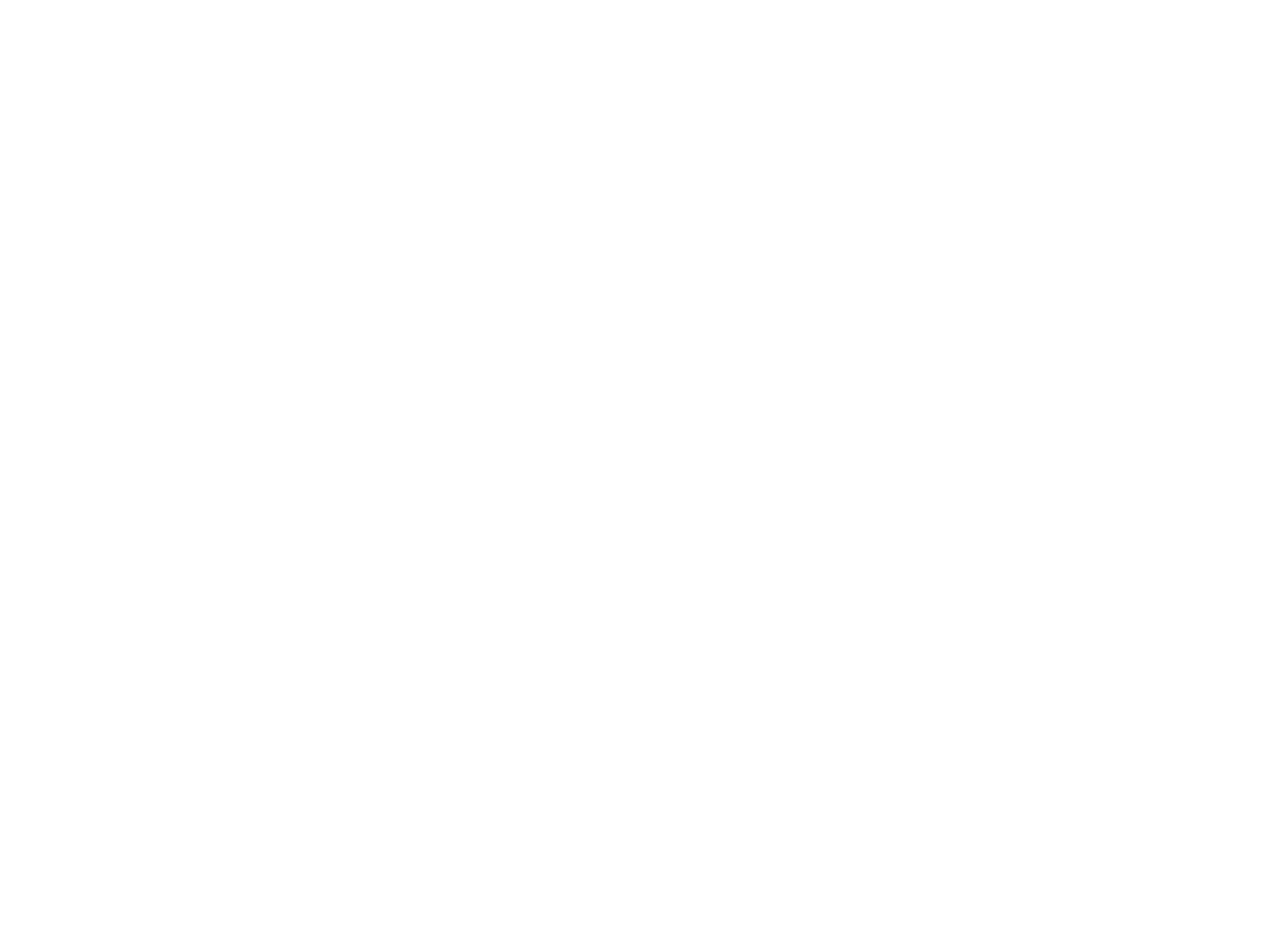
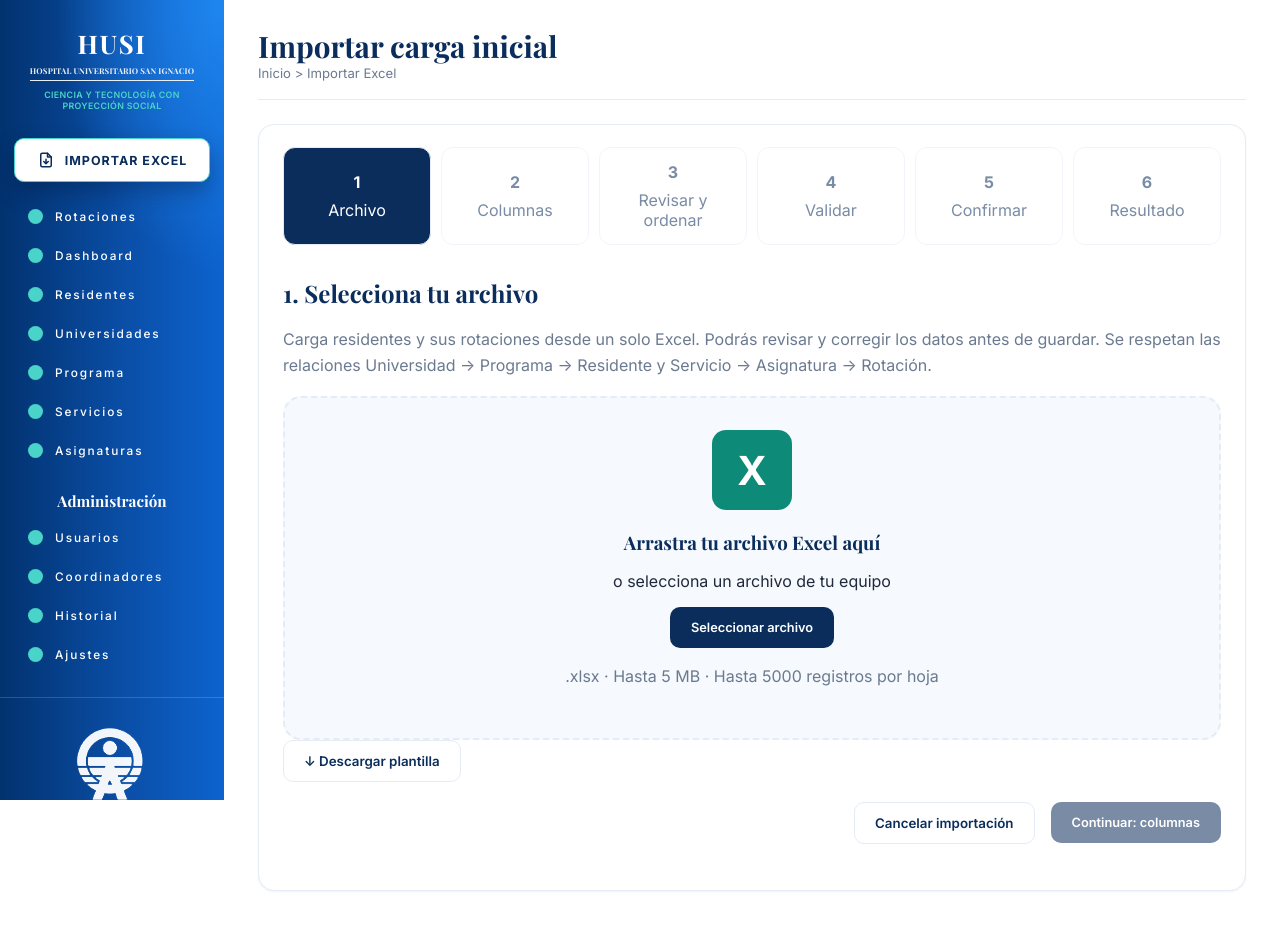
Before and after one commit to NicoPedraza2001/Plataforma-HUSI, an Angular app in the folder frontend/: page /admin/importar-excel in a window 1280 px wide. Before the commit this address led to /. Shown: the top 930 px of the page. Before the commit the page ends 800 px from the top, so only its background shows below. Built offline with nearby package versions, Linux system fonts and the light colour scheme.

Commit message:
Estructuracion de importacion del excel

```diff
--- a/frontend/src/app/app.routes.ts
+++ b/frontend/src/app/app.routes.ts
@@ -6,6 +6,7 @@ import { PanelDashboard } from './features/admin/dashboard/panel-dashboard/panel
 import { Historial } from './features/admin/historial/historial';
 import { ListadoProgramas } from './features/admin/programas/listado-programas/listado-programas';
 import { ListadoResidentes } from './features/admin/residentes/listado-residentes/listado-residentes';
+import { ImportarRotaciones } from './features/admin/rotaciones/importar-rotaciones/importar-rotaciones';
 import { ListadoRotaciones } from './features/admin/rotaciones/listado-rotaciones/listado-rotaciones';
 import { ListadoServicios } from './features/admin/servicios/listado-servicios/listado-servicios';
 import { ListadoUniversidades } from './features/admin/universidades/listado-universidades/listado-universidades';
@@ -38,6 +39,7 @@ export const routes: Routes = [
     children: [
       { path: '', redirectTo: 'residentes', pathMatch: 'full' },
       { path: 'rotaciones', component: ListadoRotaciones },
+      { path: 'importar-excel', component: ImportarRotaciones },
       { path: 'asignaturas', component: ListadoAsignaturas },
       { path: 'coordinadores', component: ListadoCoordinadores },
       { path: 'universidades', component: ListadoUniversidades },
--- a/frontend/src/app/features/admin/rotaciones/importar-rotaciones/importar-rotaciones.css
+++ b/frontend/src/app/features/admin/rotaciones/importar-rotaciones/importar-rotaciones.css
@@ -1,3 +1,7 @@
+:host {
+  display: block;
+  padding: 26px 34px 44px;
+}
 h2,
 h3 {
   color: var(--husi-navy);
--- a/frontend/src/app/features/admin/rotaciones/importar-rotaciones/importar-rotaciones.html
+++ b/frontend/src/app/features/admin/rotaciones/importar-rotaciones/importar-rotaciones.html
@@ -1,7 +1,7 @@
 <header class="page-head">
   <div>
     <h1 class="page-head__title">Importar carga inicial</h1>
-    <p class="breadcrumb">Inicio &gt; Rotaciones &gt; Importar Excel</p>
+    <p class="breadcrumb">Inicio &gt; Importar Excel</p>
   </div>
 </header>
 <section class="card" [attr.aria-busy]="ocupado()">
@@ -273,7 +273,7 @@
     <p class="ayuda" role="status">Guarda o cancela la corrección de la fila antes de continuar.</p>
   }
   <footer>
-    <button class="btn btn--outline" [disabled]="ocupado()" (click)="cerrar.emit()">
+    <button class="btn btn--outline" [disabled]="ocupado()" (click)="volver()">
       {{ terminado() ? 'Ver rotaciones' : 'Cancelar importación' }}
     </button>
     @if (paso() > 0 && !terminado()) {
--- a/frontend/src/app/features/admin/rotaciones/importar-rotaciones/importar-rotaciones.ts
+++ b/frontend/src/app/features/admin/rotaciones/importar-rotaciones/importar-rotaciones.ts
@@ -1,5 +1,6 @@
-import { Component, computed, inject, output, signal } from '@angular/core';
+import { Component, computed, inject, signal } from '@angular/core';
 import { FormsModule } from '@angular/forms';
+import { Router } from '@angular/router';
 import { firstValueFrom } from 'rxjs';
 import { FilaCargaInicial, ResultadoCargaInicial } from '../../../../models/carga-inicial.model';
 import { mensajeError } from '../../../../services/api-error';
@@ -22,7 +23,7 @@ import {
 })
 export class ImportarRotaciones {
   private readonly api = inject(CargaInicialService);
-  readonly cerrar = output<void>();
+  private readonly router = inject(Router);
   protected readonly campos = CAMPOS_CARGA;
   protected readonly pasos = [
     'Archivo',
@@ -241,4 +242,9 @@ export class ImportarRotaciones {
       this.error.set('No se pudo descargar el archivo.');
     }
   }
+
+  /** Sale del asistente hacia el listado de rotaciones. */
+  protected volver() {
+    this.router.navigate(['/admin/rotaciones']);
+  }
 }
--- a/frontend/src/app/features/admin/rotaciones/listado-rotaciones/listado-rotaciones.html
+++ b/frontend/src/app/features/admin/rotaciones/listado-rotaciones/listado-rotaciones.html
@@ -1,14 +1,10 @@
-@if (importando()) {
-  <app-importar-rotaciones (cerrar)="cerrarImportacion()" />
-} @else {
 <header class="page-head">
   <div>
     <h1 class="page-head__title">Rotaciones</h1>
     <p class="breadcrumb">Inicio &gt; Rotaciones</p>
   </div>
   <div class="acciones">
-      <button class="btn btn--outline" (click)="importando.set(true)">↓ Importar Excel</button
-      ><button class="btn btn--add" (click)="abrir()">+ Agregar rotación</button>
+    <button class="btn btn--add" (click)="abrir()">+ Agregar rotación</button>
   </div>
 </header>
 @if (aviso()) {
@@ -136,11 +132,7 @@
       </tbody>
     </table>
   </div>
-    <app-paginacion
-      [paginaActual]="pagina()"
-      [totalPaginas]="paginas()"
-      (cambio)="cargar($event)"
-    />
+  <app-paginacion [paginaActual]="pagina()" [totalPaginas]="paginas()" (cambio)="cargar($event)" />
 </section>
 @if (formulario()) {
   <div class="fondo-modal" (keydown.escape)="!guardando() && formulario.set(false)">
@@ -189,8 +181,7 @@
         recuperarse. Si piensas utilizarla nuevamente, puedes desactivarla en lugar de eliminarla.
       </p>
       <p>
-          Si tiene residentes relacionados, la eliminación será bloqueada para conservar el
-          historial.
+        Si tiene residentes relacionados, la eliminación será bloqueada para conservar el historial.
       </p>
       @if (error()) {
         <p class="mensaje error" role="alert">{{ error() }}</p>
@@ -205,7 +196,6 @@
     </section>
   </div>
 }
-}
 
 @if (rotacionResidentes(); as r) {
   <app-residentes-rotacion
--- a/frontend/src/app/features/admin/rotaciones/listado-rotaciones/listado-rotaciones.ts
+++ b/frontend/src/app/features/admin/rotaciones/listado-rotaciones/listado-rotaciones.ts
@@ -10,7 +10,6 @@ import { FocoModal } from '../../../../shared/foco-modal/foco-modal';
 import { IconoPapelera } from '../../../../shared/icono-papelera/icono-papelera';
 import { Paginacion } from '../../../../shared/paginacion/paginacion';
 import { FormularioRotacion } from '../formulario-rotacion/formulario-rotacion';
-import { ImportarRotaciones } from '../importar-rotaciones/importar-rotaciones';
 import { ResidentesRotacion } from '../residentes-rotacion/residentes-rotacion';
 
 @Component({
@@ -22,7 +21,6 @@ import { ResidentesRotacion } from '../residentes-rotacion/residentes-rotacion';
     FormsModule,
     Paginacion,
     FocoModal,
-    ImportarRotaciones,
   ],
   templateUrl: './listado-rotaciones.html',
   styleUrl: './listado-rotaciones.css',
@@ -39,7 +37,6 @@ export class ListadoRotaciones {
   protected readonly pagina = computed(() => this.consulta.datos()?.pagina ?? 1);
   protected readonly rotacionResidentes = signal<RotacionGestion | null>(null);
   protected readonly formulario = signal(false);
-  protected readonly importando = signal(false);
   protected readonly guardando = signal(false);
   protected readonly aviso = signal('');
   protected readonly error = signal('');
@@ -146,9 +143,4 @@ export class ListadoRotaciones {
       this.guardando.set(false);
     }
   }
-
-  protected cerrarImportacion() {
-    this.importando.set(false);
-    this.cargar();
-  }
 }
--- a/frontend/src/app/layout/admin/admin-layout/admin-layout.css
+++ b/frontend/src/app/layout/admin/admin-layout/admin-layout.css
@@ -78,6 +78,69 @@
   display: flex;
   flex-direction: column;
   gap: 10px;
+}
+
+/* Botón destacado: la importación de Excel es el flujo central del panel,
+   así que sale del patrón de "píldora con punto" y se pinta en teal sólido. */
+.nav-cta {
+  display: flex;
+  align-items: center;
+  justify-content: center;
+  gap: 10px;
+  margin: 0 14px 8px;
+  padding: 12px 14px;
+  border: 1.5px solid rgba(255, 255, 255, 0.55);
+  border-radius: var(--radius-sm);
+  background: linear-gradient(135deg, var(--husi-teal) 0%, var(--husi-teal-dark) 100%);
+  color: var(--husi-navy-deep);
+  font-size: 0.78rem;
+  font-weight: 700;
+  letter-spacing: 0.08em;
+  text-transform: uppercase;
+  white-space: nowrap;
+  box-shadow: 0 10px 22px rgba(2, 18, 46, 0.32);
+  transition:
+    transform 0.2s ease,
+    box-shadow 0.2s ease,
+    filter 0.2s ease;
+}
+
+.nav-cta:hover {
+  transform: translateY(-1px);
+  filter: brightness(1.06);
+  box-shadow: 0 14px 26px rgba(2, 18, 46, 0.38);
+}
+
+.nav-cta:focus-visible {
+  outline: 2px solid #fff;
+  outline-offset: 3px;
+}
+
+/* En la propia pantalla de importación se invierte a blanco, como el
+   enlace activo, pero conserva el borde teal para seguir destacando. */
+.nav-cta--active {
+  background: #fff;
+  border-color: var(--husi-teal);
+  color: var(--husi-navy);
+}
+
+.nav-cta__icon {
+  width: 18px;
+  height: 18px;
+  flex: none;
+  fill: none;
+  stroke: currentColor;
+  stroke-width: 2;
+  stroke-linecap: round;
+  stroke-linejoin: round;
+}
+
+@media (prefers-reduced-motion: reduce) {
+  .nav-cta,
+  .nav-cta:hover {
+    transition: none;
+    transform: none;
+  }
 }
 
 .sidebar__group-title {
@@ -194,6 +257,11 @@
     text-align: left;
   }
 
+  .nav-cta {
+    align-self: flex-start;
+    margin-inline: 14px;
+  }
+
   .sidebar__list {
     flex-direction: row;
     flex-wrap: wrap;
--- a/frontend/src/app/layout/admin/admin-layout/admin-layout.html
+++ b/frontend/src/app/layout/admin/admin-layout/admin-layout.html
@@ -7,6 +7,15 @@
   </div>
 
   <nav class="sidebar__nav" aria-label="Navegación del administrador">
+    <!-- Acceso destacado al flujo principal: la carga de rotaciones desde Excel. -->
+    <a class="nav-cta" routerLink="/admin/importar-excel" routerLinkActive="nav-cta--active">
+      <svg class="nav-cta__icon" viewBox="0 0 24 24" aria-hidden="true">
+        <path d="M14 3H7a2 2 0 0 0-2 2v14a2 2 0 0 0 2 2h10a2 2 0 0 0 2-2V8z" />
+        <path d="M14 3v5h5M12 11v6M9 14l3 3 3-3" />
+      </svg>
+      <span class="nav-cta__label">Importar Excel</span>
+    </a>
+
     @for (grupo of navGroups; track grupo.id) {
       @if (grupo.title) {
         <h2 class="sidebar__group-title">{{ grupo.title }}</h2>
```
Lines whose indentation alone changed are shown as unchanged.
